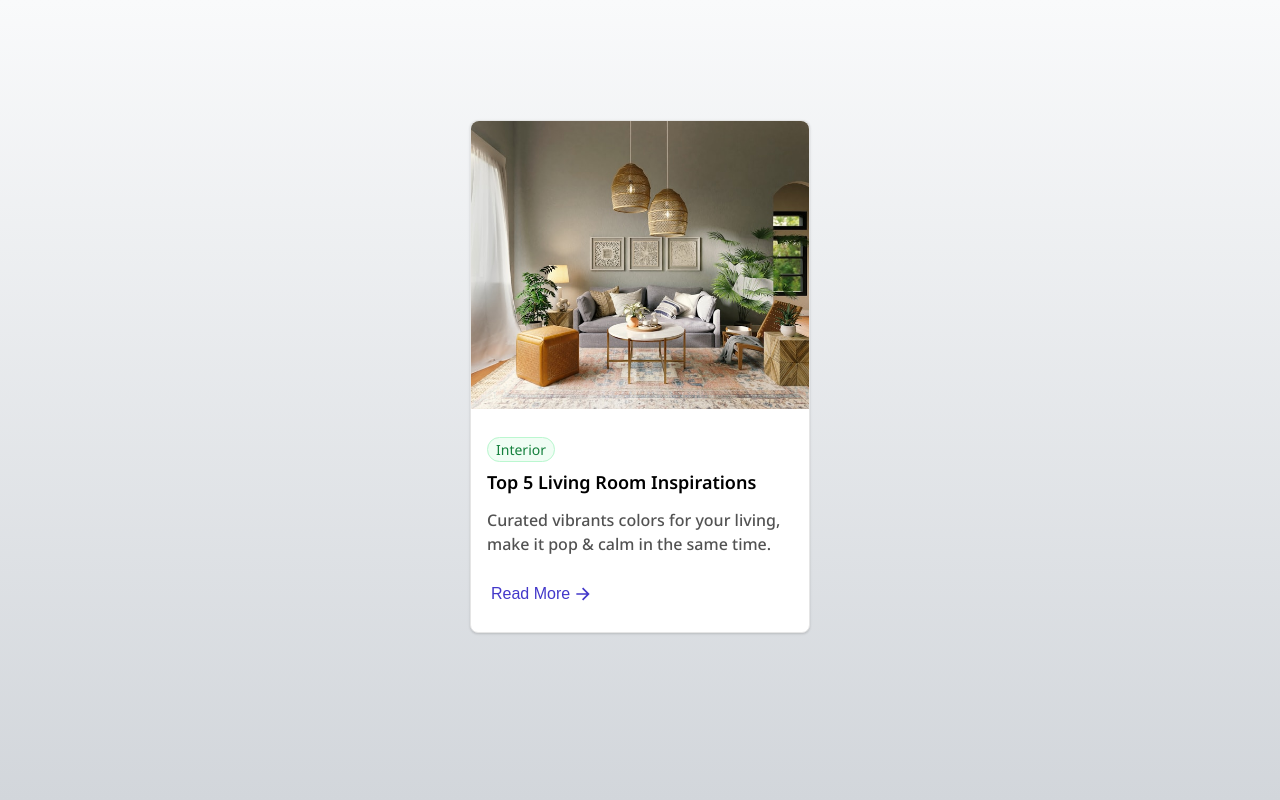
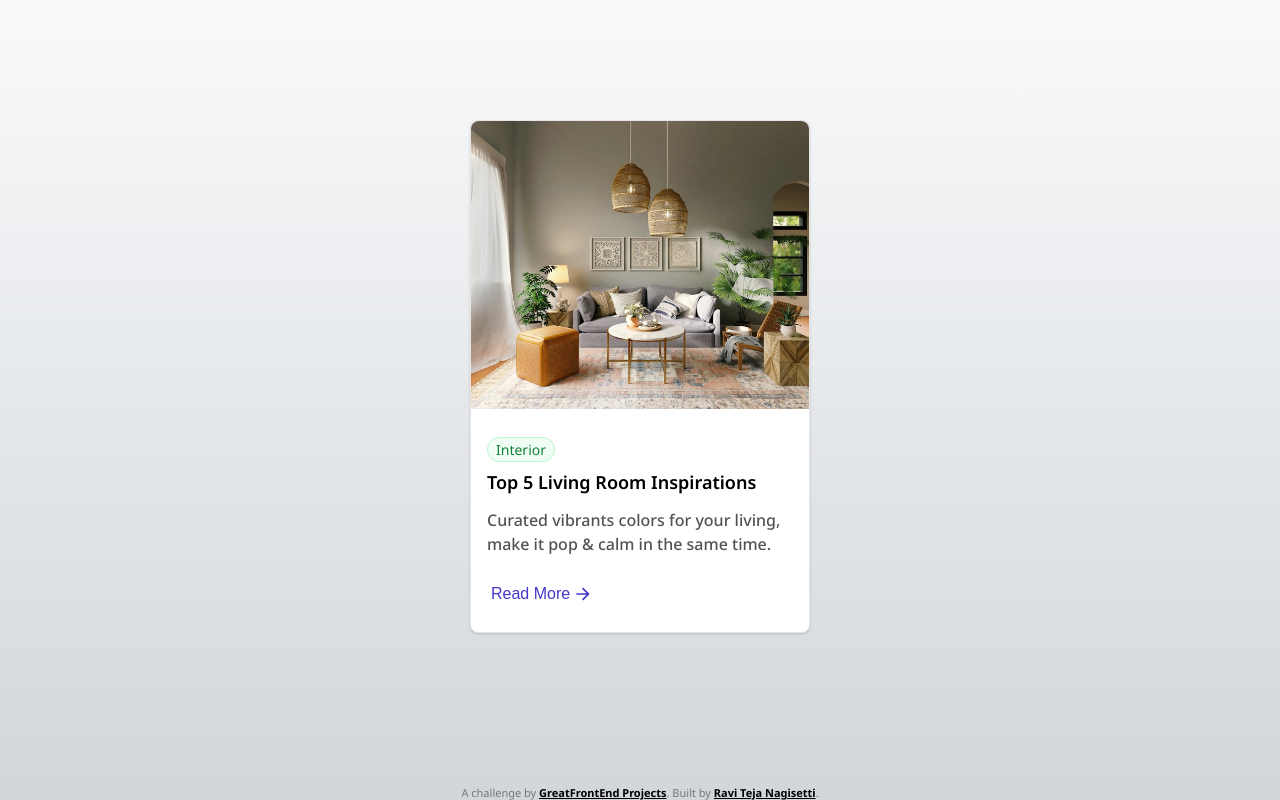
Before and after one commit to raviteja-01/Great-Frontend-Projects, a plain HTML site: page blog-card/index.html in a window 1280 px wide. Drawn offline with Linux system fonts and the light colour scheme.

Commit message:
Refractored the code and deleted js folder

```diff
--- a/blog-card/css/style.css
+++ b/blog-card/css/style.css
@@ -25,8 +25,7 @@ body {
 .credits {
   color: #777;
   position: fixed;
-  bottom: 24px;
-  left: 24px;
+  bottom:0px;
   font-size: 11px;
   text-align: center;
 }
@@ -118,7 +117,3 @@ body {
   border:3px solid #EAE9FC;
   border-radius:4px;
 }
-
-.link-btn:disabled{
-  color:black;
-}
--- a/blog-card/index.html
+++ b/blog-card/index.html
@@ -15,31 +15,6 @@
 	</head>
 
 	<body>
-		<!-- Add your site or application content here -->
-		<!-- <h1 class="text-5xl text-center font-semibold pt-20">
-      Hello world! Write your content here.
-    </h1> -->
-
-		<!-- Interior
-      Top 5 Living Room Inspirations
-      Curated vibrants colors for your living, make it pop & calm in the same time.
-      Read more -->
-
-		<!-- Attribute this challenge to yourself! -->
-		<!-- <div class="credits" data-gfe-screenshot-exclude="true">
-			A challenge by
-			<a
-				href="https://www.greatfrontend.com/projects?ref=challenges"
-				target="_blank"
-				>GreatFrontEnd Projects</a
-			>. Built by
-			<a
-				href="https://www.greatfrontend.com/projects/u/username"
-				target="_blank"
-				>Your Name</a
-			>.
-		</div>
-		<script src="js/index.js"></script> -->
 		<div class="blog">
 			<img src="./img/spacejoy-YqFz7UMm8qE-unsplash.jpg" alt="card-img" class="card-img" />
 			<div class="card-content">
@@ -66,6 +41,12 @@
 				</div>
 			</div>
 		</div>
+		<div class="credits" data-gfe-screenshot-exclude="true">
+			A challenge by
+			<a href="https://www.greatfrontend.com/projects?ref=challenges" target="_blank">GreatFrontEnd Projects</a>.
+			Built by
+			<a href="https://www.greatfrontend.com/projects/u/username" target="_blank">Ravi Teja Nagisetti</a>.
+		</div>
 	</body>
 
 </html>
--- a/blog-card/js/index.js
+++ /dev/null
@@ -1,2 +0,0 @@
-// Write custom JavaScript here.
-// You may ignore this file and delete if if JavaScript is not required for your challenge.
```
